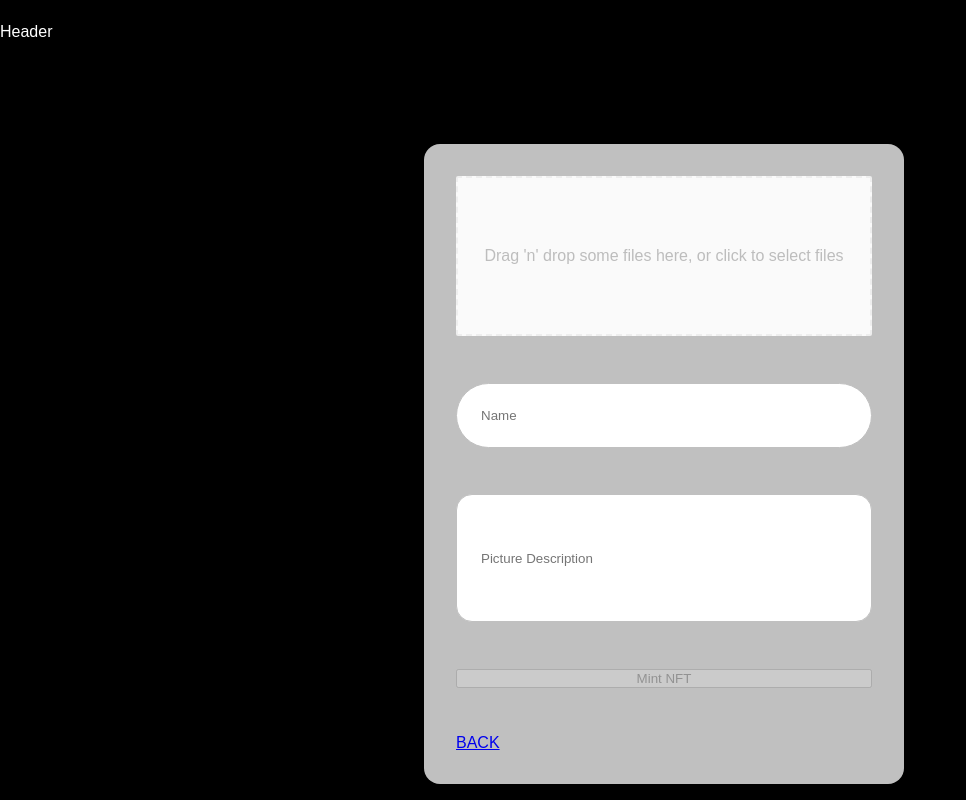
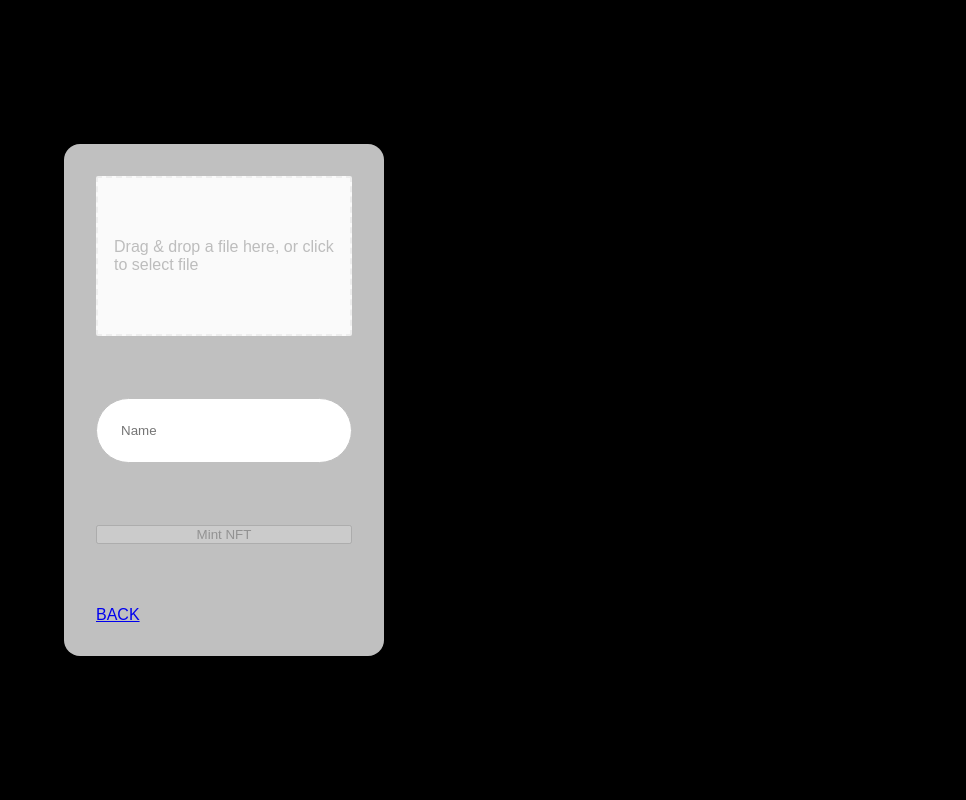
Before and after one commit to fatcitydog/hack-the-6ix-2022-react, a React (Vite) app: page /upload in a window 1280 px wide. Shown: the top 800 px of the page, without its empty margins (0-966 px from the left). Built offline with nearby package versions, Linux system fonts and the light colour scheme.

Commit message:
modify the upload image function

```diff
--- a/src/App.jsx
+++ b/src/App.jsx
@@ -11,7 +11,6 @@ function App() {
     <BrowserRouter>
       <GlobalStyles />
       <Wrapper>
-        <Header />
         <Routes>
           <Route path="/" element={<Home />} />
           <Route path="/upload" element={<UploadImage />} />
--- a/src/components/DropImage.jsx
+++ b/src/components/DropImage.jsx
@@ -1,6 +1,6 @@
 import { useDropzone } from "react-dropzone";
 import styled from "styled-components";
-import { useState } from "react";
+import { useEffect, useState } from "react";
 
 import { Image } from "../styles/globalStyles";
 const getColor = ({ isDragAccept, isDragReject, isFocused }) => {
@@ -34,8 +34,9 @@ const Container = styled.div`
   transition: border 0.24s ease-in-out;
 `;
 
-const DropImage = ({ setIamge }) => {
+const DropImage = ({ setFile }) => {
   const [files, setFiles] = useState([]);
+
   const { getRootProps, getInputProps, isFocused, isDragAccept, isDragReject } =
     useDropzone({
       accept: { "image/*": [] },
@@ -50,13 +51,15 @@ const DropImage = ({ setIamge }) => {
       },
     });
 
-  //next step: setIamge()
+  useEffect(() => {
+    setFile(files[0]);
+  }, [files]);
 
   return (
     <>
       <Container {...getRootProps({ isFocused, isDragAccept, isDragReject })}>
         <input {...getInputProps()} />
-        <p>Drag 'n' drop some files here, or click to select files</p>
+        <p>Drag & drop a file here, or click to select file</p>
       </Container>
       {files.map((file) => (
         <div key={file.name}>
--- a/src/pages/UploadImage.jsx
+++ b/src/pages/UploadImage.jsx
@@ -9,63 +9,45 @@ const PageBox = styled(Box)`
   height: 100vh;
   width: 100vw;
   justify-content: center;
-  align-items: center;
 `;
 
 const FormBox = styled(RootBox)`
-  height: 40rem;
-  width: 30rem;
   background-color: silver;
 `;
 
 const TextField = styled(Input)`
-  height: 8rem;
+  height: 4rem;
   border-radius: 1rem;
 `;
 
 const UploadImage = () => {
-  const [image, setIamge] = useState({
-    name: "",
-    description: "",
-    imageUrl: "",
-  });
+  const [name, setName] = useState("");
+  const [file, setFile] = useState({});
   const [disabledMint, setDisabledMint] = useState(true);
 
   useEffect(() => {
-    if (image.name !== "" && image.description !== "") {
+    if (name !== "" && file !== {}) {
       setDisabledMint(false);
     } else {
       setDisabledMint(true);
     }
-  }, [image]);
+  }, [name]);
 
   //implement a function to mint the image to NFT
+  const handleMint = () => {
+    //call the function here
+    console.log(name);
+    console.log(file);
+  };
 
   return (
     <PageBox>
       <FormBox>
-        <DropImage setIamge={setIamge} />
-
-        <Input
-          placeholder="Name"
-          onChange={(e) =>
-            setIamge({
-              ...image,
-              name: e.target.value,
-            })
-          }
-        />
-        <TextField
-          placeholder="Picture Description"
-          onChange={(e) =>
-            setIamge({
-              ...image,
-              description: e.target.value,
-            })
-          }
-        />
-
-        <button disabled={disabledMint}>Mint NFT</button>
+        <DropImage setFile={setFile} />
+        <Input placeholder="Name" onChange={(e) => setName(e.target.value)} />
+        <button disabled={disabledMint} onClick={handleMint}>
+          Mint NFT
+        </button>
         <Link to="/">BACK</Link>
       </FormBox>
     </PageBox>
```
